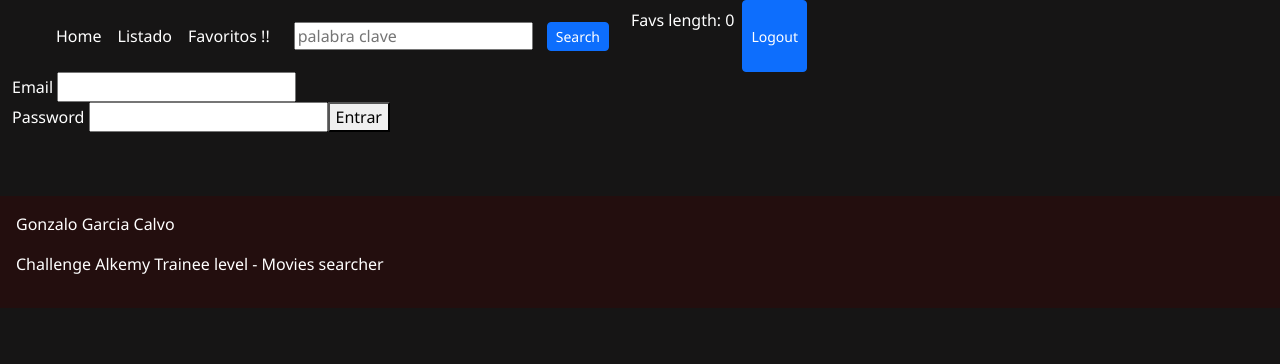
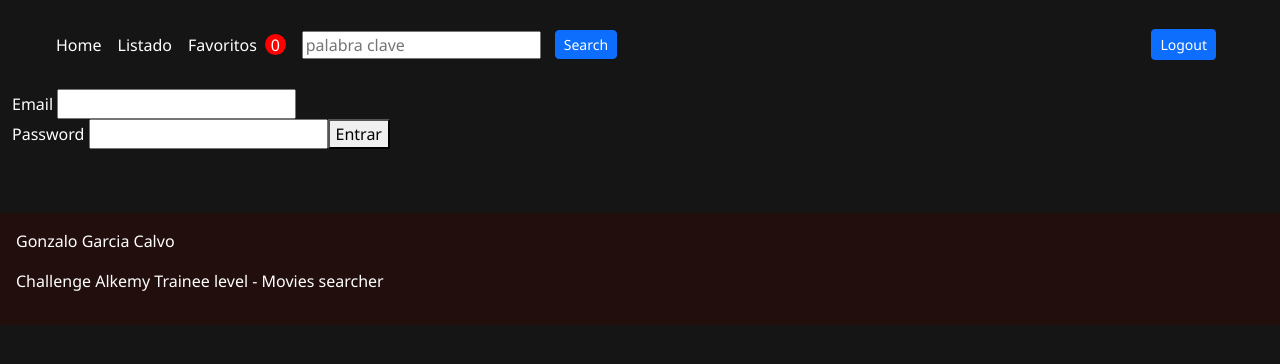
Before and after one commit to GonzaloGarciaCalvo/movies-searcher-app, a React (Vite) app: page / in a window 1280 px wide. Shown: the top 364 px of the page. Built offline with nearby package versions, Linux system fonts and the light colour scheme.

Commit message:
token fromo LS to redux, protect route /results with redirection from results if user by pass search in browser searcher

```diff
--- a/package.json
+++ b/package.json
@@ -1,5 +1,5 @@
 {
-  "name": "movies-challenge",
+  "name": "movies-searcher-app",
   "private": true,
   "version": "0.0.0",
   "type": "module",
--- a/src/components/DiscoverList.jsx
+++ b/src/components/DiscoverList.jsx
@@ -6,12 +6,13 @@ import SpinnerLoading from './SpinnerLoading'
 import { useDispatch, useSelector } from 'react-redux'
 
 
-function DiscoverList({/* addOrRemoveFavs *//*, favorites=[] */}) {
+function DiscoverList() {
 
   const [movies, setMovies] = useState([])
   const [dataToRender, setDataToRender] = useState([])
-  //const [loading, setLoading] = useState(true)
-  const token = localStorage.moviesSearcherToken
+  const [loading, setLoading] = useState(true)
+  /* const token = localStorage.moviesSearcherToken */
+  const token = useSelector( state => state.auth.token)
   //console.log("VITE_API_KEY: ", import.meta.env.VITE_API_KEY)
   const favoritesRedux = useSelector( state => state.favs.favorites)
 
@@ -26,6 +27,8 @@ function DiscoverList({/* addOrRemoveFavs *//*, favorites=[] */}) {
           setMovies(dataMovies)
         } catch(error) {
         console.log("ERROR: ", error.message)
+      } finally {
+        setLoading(false)
       }
     }
     const dataMovies = getmovies()
@@ -62,7 +65,7 @@ function DiscoverList({/* addOrRemoveFavs *//*, favorites=[] */}) {
 
   return (
     <>
-      {/* {loading && <SpinnerLoading />} */}
+      {loading && <SpinnerLoading />}
       {!token && <Redirect to="/" />}
       <div className='row listContainer'>
         { dataToRender?
--- a/src/components/Favorites.jsx
+++ b/src/components/Favorites.jsx
@@ -1,16 +1,16 @@
 import React, {useState, useEffect} from 'react'
 import FavItem from './FavItem'
+import Item from './Item'
 import { Redirect} from 'react-router-dom'
+import { useSelector } from 'react-redux'
 
-function Favorites({addOrRemoveFavs, favorites}) {
+function Favorites() {
 
-  console.log("favorites en Favorites: ", favorites)
-  let token= localStorage.moviesSearcherToken
- /*  useEffect( ()=>{
-    token = localStorage.moviesSearcherToken
+  const favoritesRedux = useSelector( state => state.favs.favorites)
 
-  },[favorites] ) */
-  console.log("token en Favorites: ", token)
+ /*  let token= localStorage.moviesSearcherToken */
+ const token = useSelector( state => state.auth.token)
+
   /* const [favorites, setFavorites] = useState([])
   useEffect( ()=>{
     const favsInLocalStorage = localStorage.getItem('favs')
@@ -19,17 +19,16 @@ function Favorites({addOrRemoveFavs, favorites}) {
       setFavorites(favsArr)
     }
   }, []) */
-console.log("fAVORITES")
 
   return (
     <section>
       {!token && <Redirect to={'/'} />}
-      <h1>Favoritos</h1>
-      <div className='d-flex flex-row flex-wrap '>
-        {favorites.length?
-          favorites.map(item => <FavItem key={item.id} movie={item}addOrRemoveFavs={addOrRemoveFavs} />)
+      <h1 className='m-4'>Favoritos</h1>
+      <div className='d-flex flex-row flex-wrap favoritesBox '>
+        {favoritesRedux.length?
+          favoritesRedux.map(item => <Item key={item.id} movie={item} />)
           :
-          null
+          <p className='w-100 fs-3 text-center'>No seleccionaste favoritos</p>
         }
       </div>
     </section>
--- a/src/components/Header.jsx
+++ b/src/components/Header.jsx
@@ -20,8 +20,8 @@ function Header({favQuantity, favorites}) {
   }
   return (
     <header>
-      <nav className='d-flex flex-row justify-content-start'>
-        <ul className='d-flex flex-row justify-content-start m-3'>
+      <nav className='d-flex flex-row justify-content-start align-items-center m-3 position-relative '>
+        <ul className='d-flex flex-row justify-content-start m-0'>
           <li className='m-2'>
             <Link to={'/'}>Home</Link>
           </li>
@@ -29,13 +29,28 @@ function Header({favQuantity, favorites}) {
             <NavLink activeStyle={{pointerEvents: 'none'}} to={'/listado'}>Listado</NavLink>
           </li>
           <li className='m-2'>
-            <Link to={'/favoritos'}>Favoritos !!</Link>
+            {/* <Link to={'/favoritos'} className='d-flex flex-row'>
+               Favoritos <span className='favsQuantityIndicator'>
+                          <p>
+                            {favoritesRedux.length}
+                          </p>
+                        </span>
+            </Link> */}
+            <Link to={'/favoritos'} className='d-flex flex-row'>
+              Favoritos
+              {/* <span className='favsQuantityIndicator mx-3'>
+                {favoritesRedux.length}
+              </span>      */}
+            </Link>
           </li>
         </ul>
-        <Searcher />
+            <p className='favsQuantityIndicator ms-0 me-2 my-0'>
+              {favoritesRedux.length}
+            </p>
+        {/* <p className='m-2'>Favs length: {favoritesRedux.length}</p> */}
+        <Searcher  />
         {/* <p className='m-2'>Favoritos: {favQuantity}</p> */}
-        <p className='m-2'>Favs length: {favoritesRedux.length}</p>
-        <Button onClick={handleLogOut} size='sm' >Logout</Button>
+        <Button onClick={handleLogOut} className='btn-sm logOutBtn me-5' >Logout</Button>
       </nav>
     </header>
   )
--- a/src/components/ItemDetailContainer.jsx
+++ b/src/components/ItemDetailContainer.jsx
@@ -1,7 +1,7 @@
-import React, {useEffect, useState} from 'react'
-import {useParams, Redirect} from 'react-router-dom'
+import React, { useEffect, useState } from 'react'
+import { Redirect } from 'react-router-dom'
 import { customSwalAlert } from '../../utilities/toast'
-import Item from './Item'
+import { useSelector } from 'react-redux'
 import ItemDetail from './ItemDetail'
 import SpinnerLoading from './SpinnerLoading'
 import { API_KEY } from '../../constants'
@@ -9,13 +9,14 @@ import { API_KEY } from '../../constants'
 
 function ItemDateil() {
 
-  const token = localStorage.moviesSearcherToken
+  /* const token = localStorage.moviesSearcherToken */
+  const token = useSelector( state => state.auth.token)
   const query = new URLSearchParams(window.location.search)
   const movieId = query.get("movieId")
   const [movieDetail, setMovieDetail] = useState(null)
   const [loading, setLoading] = useState(true)
 
-
+ // images loading is slow, try to catch the img from the DiscoverList
   useEffect( () => {
     const controller = new AbortController()
     const {signal} = controller
--- a/src/components/Results.jsx
+++ b/src/components/Results.jsx
@@ -2,8 +2,9 @@ import React,{ useState, useEffect }from 'react'
 import { API_KEY } from '../../constants'
 import Item from './Item'
 import SpinnerLoading from './SpinnerLoading'
+import { Redirect } from 'react-router'
 
-function Results({addOrRemoveFavs}) {
+function Results() {
   const query = new URLSearchParams(window.location.search)
   const keyword = query.get('keyword')
   const [movies, setMovies] = useState([])
@@ -23,10 +24,11 @@ function Results({addOrRemoveFavs}) {
   console.log("movies:",movies)
   return (
     <section className='d-flex flex-row flex-wrap'>
+      {!keyword && <Redirect to={'/listado'} />}
       { loading && <SpinnerLoading />}
       {
         movies.length>0?
-          movies.map(item => <Item key={item.id} movie={item} addOrRemoveFavs={addOrRemoveFavs} />)
+          movies.map(item => <Item key={item.id} movie={item}  />)
           :
           <h1>No se encontró películas con esa palabra clave</h1>
       }
--- a/src/components/Searcher.jsx
+++ b/src/components/Searcher.jsx
@@ -23,7 +23,7 @@ function Searcher() {
   }
 
   return (
-    <form onSubmit={handleSubmit} className='d-flex d-row  align-items-center'>
+    <form onSubmit={handleSubmit} className='d-flex d-row  align-items-center mx-2'>
       <input type='text' name="search" placeholder='palabra clave' className='my-0 py-0' />
       <Button  type='submit' size='sm' id='searchButton'>Search</Button>
     </form>
--- a/src/components/store/actions.js
+++ b/src/components/store/actions.js
@@ -23,7 +23,7 @@ const userLogin = (e) => {
       });
       const dataRes = await response.json()
       const token = await dataRes.request_token
-      localStorage.setItem("moviesSearcherToken", token)
+      /* localStorage.setItem("moviesSearcherToken", token) */
       if (!response.ok) {
         throw new Error('Something went wrong!');
       }
--- a/src/components/store/reducers.js
+++ b/src/components/store/reducers.js
@@ -1,17 +1,16 @@
 import { /* types,  */logintypes, favsTypes } from "./types";
 
-/* const {ADD_REMOVE_FAVS} = types; */
 const {USER_LOGIN, USER_LOGOUT} = logintypes
 const {ADDTOFAVS, REMOVEFROMFAVS, ADD_REMOVE_FAVS} = favsTypes
 
 const initialState = {
   token: null,
-  //userEmail: null,
 };
 
 const authReducer = (state = initialState, action) => {
   switch (action.type) {
     case USER_LOGIN:
+      console.log("STATE LOGIN: ", action.token)
       return {
         ...state,
         token: action.token
@@ -36,16 +35,17 @@ const favsInitialState = {
 const favsReducer = (state = favsInitialState, action) => {
   const e= action.payload
   switch (action.type) {
+    /* let  btn ,parent, imgURL, title, oneMovie */
     case ADDTOFAVS:
       const btnAdd = e.currentTarget;
-      const parentAdd = btnAdd.parentElement; //Card
+      const parentAdd = btnAdd.parentElement;
       const imgURLAdd = parentAdd.querySelector('img').getAttribute('src');
       const titleAdd = parentAdd.querySelector('#movieTitle').innerText;
       const overviewAdd = parentAdd.querySelector ('p').innerText;
       const movieDataAdd = {
-        imgURLAdd,
-        titleAdd,
-        overviewAdd,
+        poster_path:imgURLAdd,
+        title:titleAdd,
+        overview:overviewAdd,
         id:btnAdd.dataset.movieId
       }
       let movieIsInArrayAdd = state.favorites.find(oneMovie => oneMovie.id === movieDataAdd.id);
@@ -57,18 +57,18 @@ const favsReducer = (state = favsInitialState, action) => {
       }
       case REMOVEFROMFAVS:
         const btn = e.currentTarget;
-        const parent = btn.parentElement; //Card
+        const parent = btn.parentElement;
         const imgURL = parent.querySelector('img').getAttribute('src');
         const title = parent .querySelector('#movieTitle').innerText;
         const overview = parent.querySelector ('p').innerText;
         const movieData = {
-          imgURL,
+          poster_path:imgURL,
           title,
           overview,
           id:btn.dataset.movieId
         }
         let movieIsInArray = state.favorites.find(oneMovie => oneMovie.id === movieData.id);
-        if (movieIsInArray) { // Elimina de favs
+        if (movieIsInArray) {
         let moviesLeft = state.favorites.filter(oneMovie => oneMovie.id !== movieData.id)
         console.log('Se eliminó la pelicula');
         return {...state, favorites: moviesLeft }
--- a/src/styles.css
+++ b/src/styles.css
@@ -28,7 +28,29 @@ a {
 a:hover {
   color: burlywood;
 }
-
+/******** HEADER  ********/
+.logOutBtn {
+  /* height: 48px; */
+  position:absolute;
+  right: 0;
+}
+.favsQuantityIndicator {
+  /* display: inline-block; */
+  background-color: red;
+  border-radius: 50%;
+  font-size: 1em;
+  width: 1.3em;
+  height: 1.3em;
+  display: flex;
+  flex-direction: row;
+  justify-content: center;
+  align-items: center;
+}
+/* .favsQuantityIndicator p {
+  display: inline-block;
+  margin: 0;
+} */
+/*////////////////////////////////////////*/
 .listContainer{
   min-height: 65vh;
 }
@@ -84,3 +106,8 @@ footer {
   width: 15px;
   height: 15px;
 }
+
+/*     */
+.favoritesBox {
+  min-height: 60vh;
+}
```
Also changed, not shown: src/App.jsx (+37 -37 lines), src/components/Login.jsx (+37 -34 lines), 2 other files (tests, documents, lock files or other folders).
